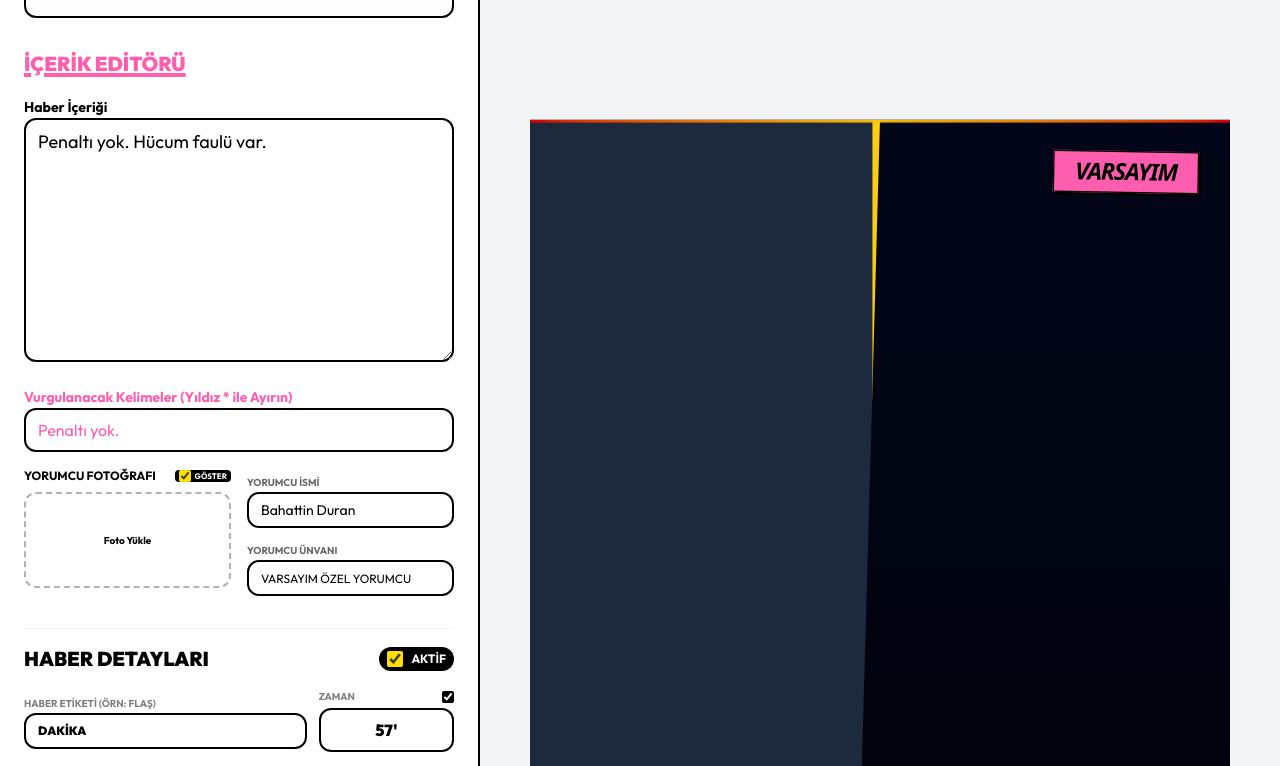
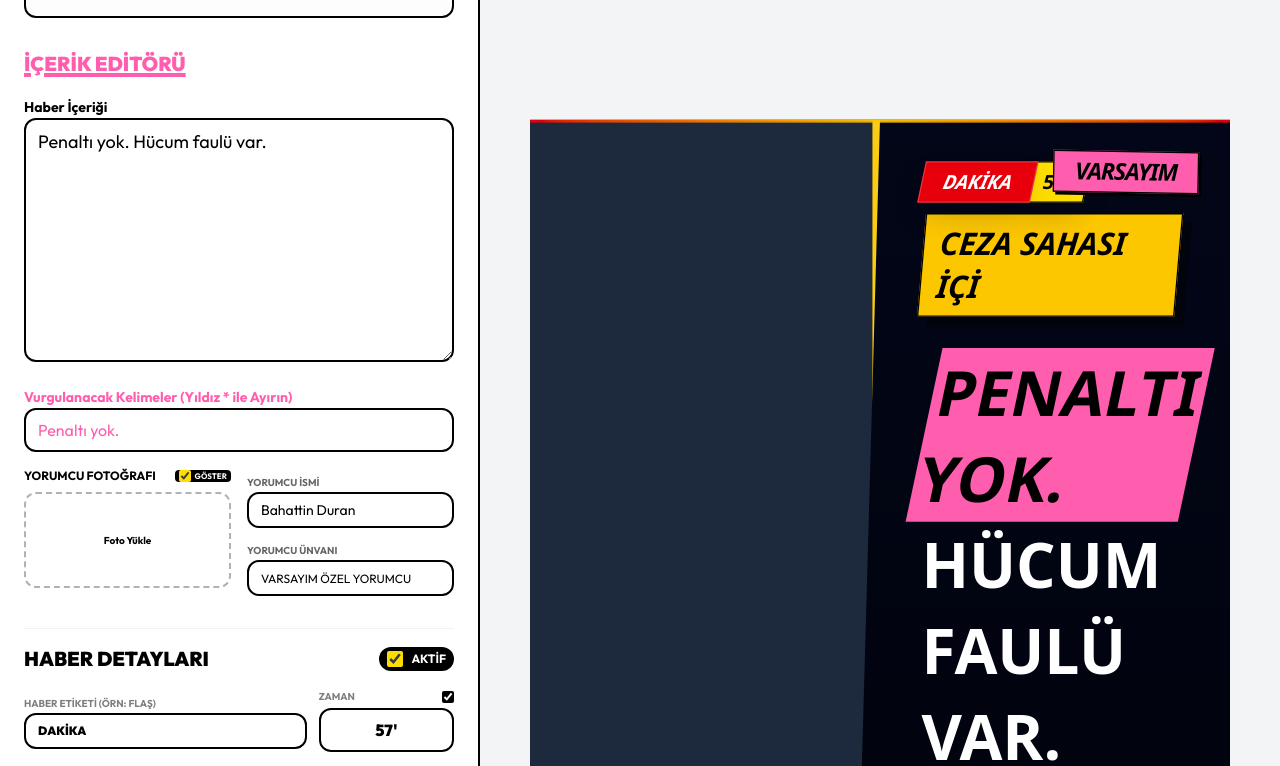
Before and after one commit to tcgun/varsayim-generator, a Next.js app: page / in a window 1280 px wide. Shown: the part 266-1032 px from the top of the page. Built offline with nearby package versions, Linux system fonts and the light colour scheme.

Commit message:
Update Template 2 Layout: headline to top, larger text size

```diff
--- a/src/components/Template2.tsx
+++ b/src/components/Template2.tsx
@@ -55,15 +55,15 @@ const Template2: React.FC<Props> = ({ state, domRef }) => {
             return "text-[12rem]";
         }
 
-        if (len > 500) return "text-xs";
-        if (len > 400) return "text-sm";
-        if (len > 300) return "text-base";
-        if (len > 250) return "text-lg";
-        if (len > 200) return "text-xl";
-        if (len > 150) return "text-2xl";
-        if (len > 100) return isExtremeLandscape ? "text-lg" : "text-4xl";
-        if (len > 50) return isExtremeLandscape ? "text-xl" : "text-5xl";
-        return isExtremeLandscape ? "text-2xl" : "text-6xl";
+        if (len > 500) return "text-lg";
+        if (len > 400) return "text-xl";
+        if (len > 300) return "text-2xl";
+        if (len > 250) return "text-3xl";
+        if (len > 200) return "text-4xl";
+        if (len > 150) return "text-5xl";
+        if (len > 100) return isExtremeLandscape ? "text-3xl" : "text-6xl";
+        if (len > 50) return isExtremeLandscape ? "text-4xl" : "text-[5rem]";
+        return isExtremeLandscape ? "text-5xl" : "text-[6rem]";
     }, [state.comment, isExtremeLandscape, state.contentLayout]);
 
     const renderedComment = useMemo(() => {
@@ -153,7 +153,7 @@ const Template2: React.FC<Props> = ({ state, domRef }) => {
                     </div>
 
                     {/* Sağ: Metin Alanı (%50) */}
-                    <div className={`flex-1 md:w-1/2 p-8 md:p-16 flex flex-col ${state.contentLayout === 'spread' ? 'justify-between pb-32' : 'justify-end pb-32'} gap-8 relative h-full shrink-0`}>
+                    <div className={`flex-1 md:w-1/2 p-8 md:p-16 flex flex-col ${state.contentLayout === 'spread' ? 'justify-between pb-32' : 'justify-start pt-32 pb-32'} gap-8 relative h-full shrink-0`}>
 
                         {/* Başlık ve Dakika Alanı */}
                         <div className={`flex flex-col gap-4 ${state.contentLayout === 'spread' ? 'mt-24' : ''}`}>
@@ -174,7 +174,7 @@ const Template2: React.FC<Props> = ({ state, domRef }) => {
 
                             {state.showPositionBox && state.positionText && (
                                 <div className="inline-block self-start">
-                                    <h1 className="bg-yellow-400 text-black px-10 py-4 text-5xl md:text-6xl font-bold uppercase italic skew-x-[-5deg] shadow-[15px_15px_0px_0px_rgba(0,0,0,0.4)] leading-snug text-left border-2 border-black max-w-[15ch] break-words">
+                                    <h1 className="bg-yellow-400 text-black px-6 py-3 text-3xl md:text-5xl font-bold uppercase italic skew-x-[-5deg] shadow-[15px_15px_0px_0px_rgba(0,0,0,0.4)] leading-snug text-left border-2 border-black max-w-[15ch] break-words">
                                         {state.positionText}
                                     </h1>
                                 </div>
```
